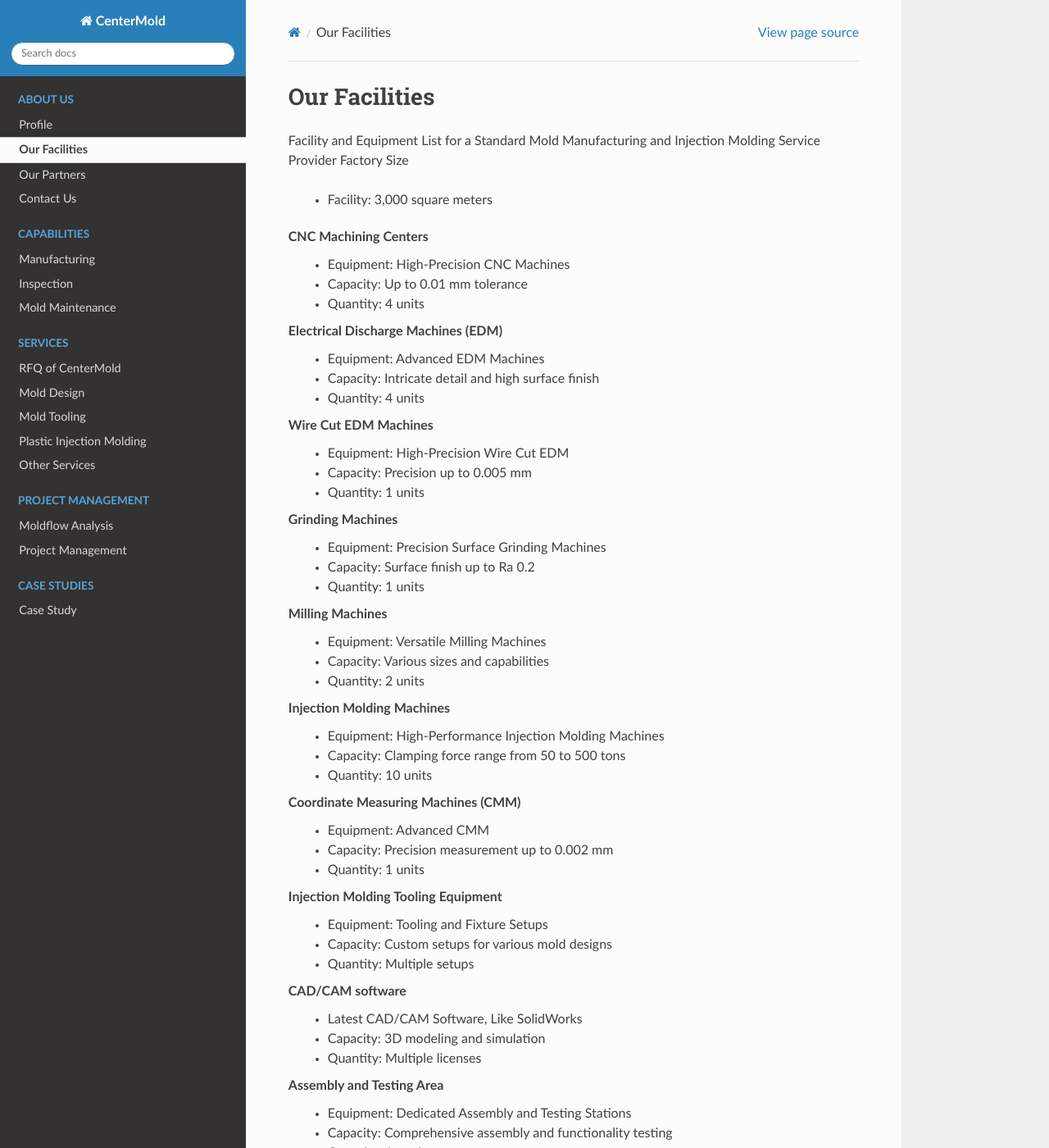
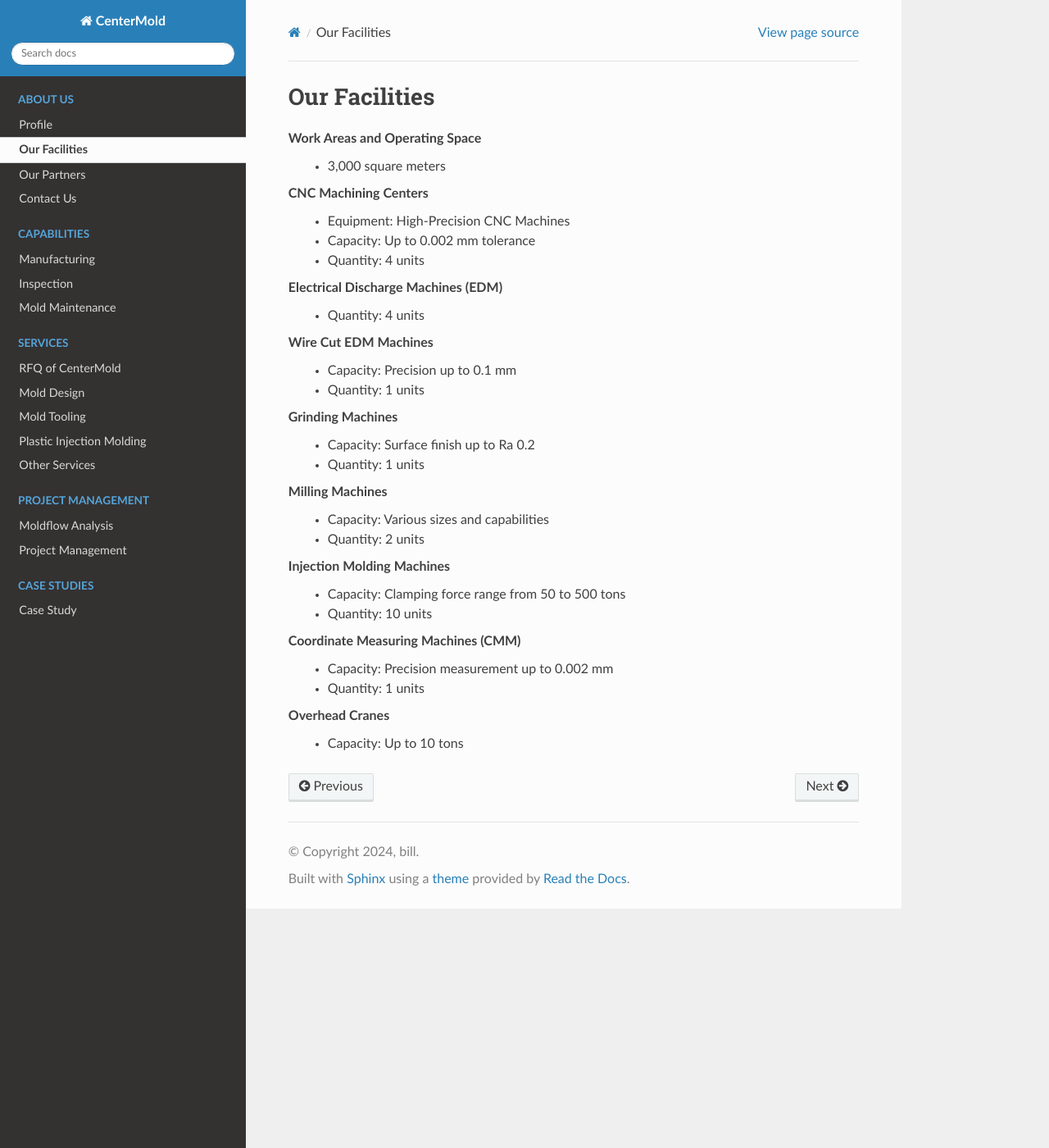
Before and after one commit to paultang/centermold, a Sphinx documentation site: the page built from source/Facility.rst, in a window 1280 px wide and 1400 px high. Shown: the whole window at 82% size. Built offline with Sphinx 7.4.7 and the Read the Docs theme 2.0.0, drawn with Linux system fonts in a browser that asks for light colours; some of the changed text lies outside the part shown.

Commit message:
Update Facility.rst

```diff
--- a/source/Facility.rst
+++ b/source/Facility.rst
@@ -6,62 +6,37 @@
 Our Facilities
 =======================
 
-
-Facility and Equipment List for a Standard Mold Manufacturing and Injection Molding Service Provider
-Factory Size
-	•	Facility: 3,000 square meters
+Work Areas and Operating Space
+	•	3,000 square meters
 
 CNC Machining Centers
 	•	Equipment: High-Precision CNC Machines
-	•	Capacity: Up to 0.01 mm tolerance
+	•	Capacity: Up to 0.002 mm tolerance
 	•	Quantity: 4 units
 
 Electrical Discharge Machines (EDM)
-	•	Equipment: Advanced EDM Machines
-	•	Capacity: Intricate detail and high surface finish
 	•	Quantity: 4 units
 
 Wire Cut EDM Machines
-	•	Equipment: High-Precision Wire Cut EDM
-	•	Capacity: Precision up to 0.005 mm
+	•	Capacity: Precision up to 0.1 mm
 	•	Quantity: 1 units
 
 Grinding Machines
-	•	Equipment: Precision Surface Grinding Machines
 	•	Capacity: Surface finish up to Ra 0.2
 	•	Quantity: 1 units
 
 Milling Machines
-	•	Equipment: Versatile Milling Machines
 	•	Capacity: Various sizes and capabilities
 	•	Quantity: 2 units
 
 Injection Molding Machines
-	•	Equipment: High-Performance Injection Molding Machines
 	•	Capacity: Clamping force range from 50 to 500 tons
 	•	Quantity: 10 units
 
 
 Coordinate Measuring Machines (CMM)
-	•	Equipment: Advanced CMM
 	•	Capacity: Precision measurement up to 0.002 mm
 	•	Quantity: 1 units
 
-Injection Molding Tooling Equipment
-	•	Equipment: Tooling and Fixture Setups
-	•	Capacity: Custom setups for various mold designs
-	•	Quantity: Multiple setups
-
-CAD/CAM software
-	•	Latest CAD/CAM Software, Like SolidWorks
-	•	Capacity: 3D modeling and simulation
-	•	Quantity: Multiple licenses
-
-Assembly and Testing Area
-	•	Equipment: Dedicated Assembly and Testing Stations
-	•	Capacity: Comprehensive assembly and functionality testing
-	•	Quantity: 1 stations
-
 Overhead Cranes
-	•	Equipment: Heavy-Duty Overhead Cranes
 	•	Capacity: Up to 10 tons
```
